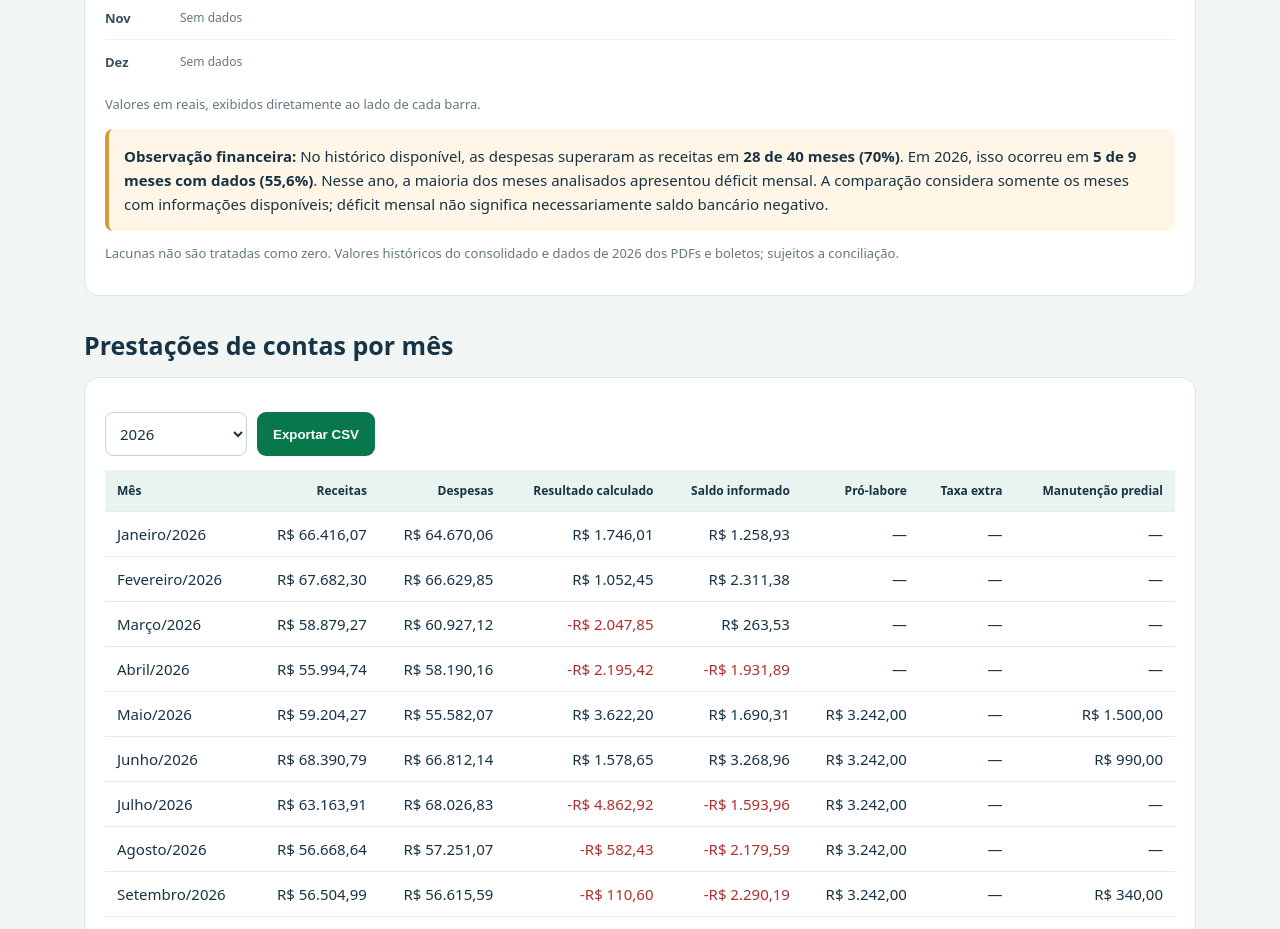
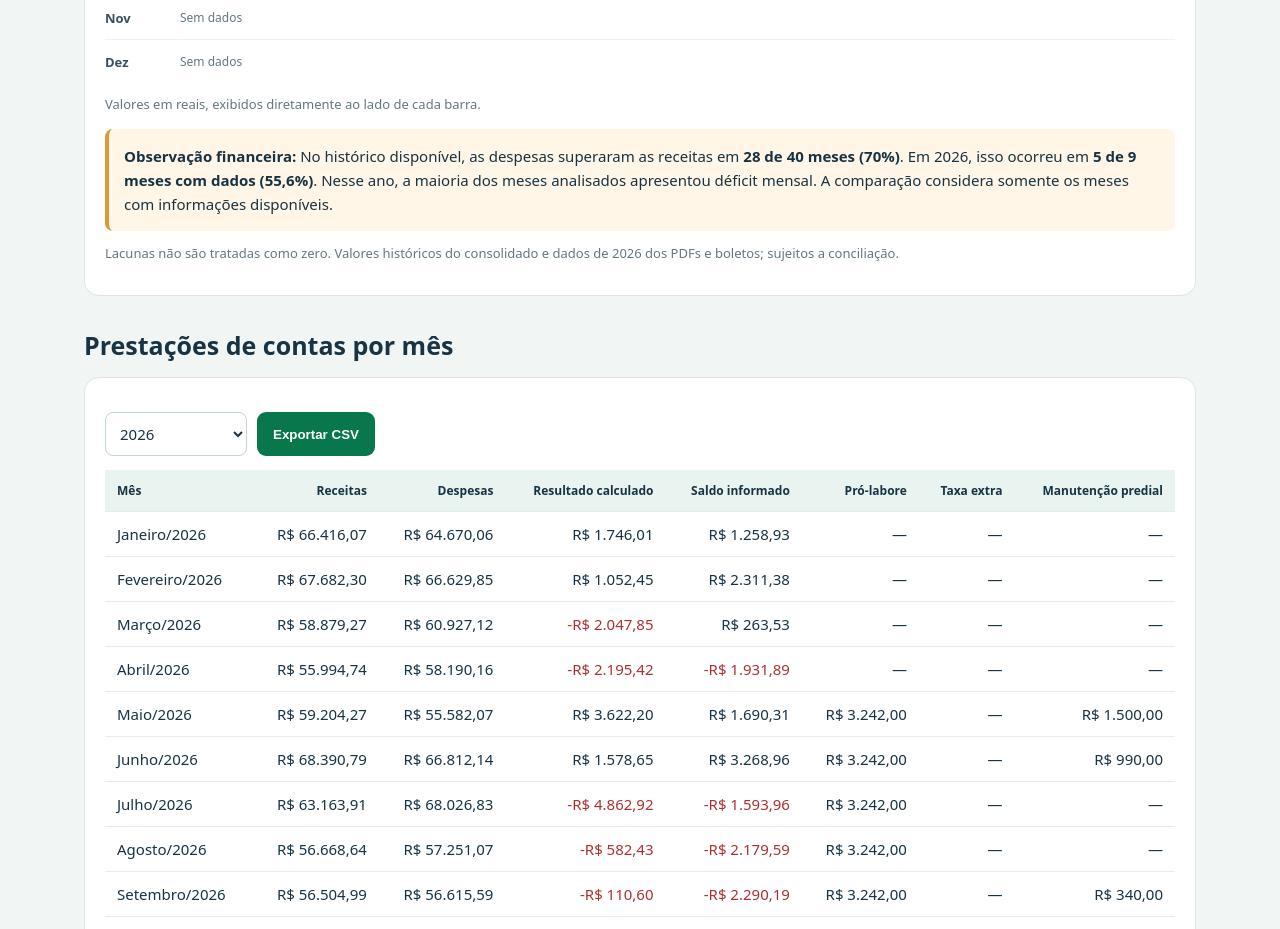
Before and after one commit to sstephanier/Transpar-ncia-Bosque, a plain HTML site: page index.html in a window 1280 px wide. Shown: the part 1300-2229 px from the top of the page. Drawn offline with Linux system fonts and the light colour scheme.

Commit message:
Refactor financial observation and chart functions
Updated financial observation logic to improve clarity and accuracy.

```diff
--- a/index.html
+++ b/index.html
@@ -25,7 +25,7 @@ const months=['Janeiro','Fevereiro','Março','Abril','Maio','Junho','Julho','Ago
 let y=+$('chartYear').value,flux=$('chartType').value==='fluxo',result=$('chartType').value==='resultado',rs=months.map((_,i)=>data.find(r=>r[0]===key(y,i)));
 let observed=rs.filter(Boolean),deficits=observed.filter(r=>r[2]>r[1]).length,allDeficits=data.filter(r=>r[2]>r[1]).length;
 let pct=(n,d)=>d?(100*n/d).toLocaleString('pt-BR',{maximumFractionDigits:1})+'%':'—';
-let obs=$('financialObservation');obs.innerHTML=`<b>Observação financeira:</b> No histórico disponível, as despesas superaram as receitas em <b>${allDeficits} de ${data.length} meses (${pct(allDeficits,data.length)})</b>. ${observed.length?`Em ${y}, isso ocorreu em <b>${deficits} de ${observed.length} meses com dados (${pct(deficits,observed.length)})</b>. ${deficits>observed.length/2?'Nesse ano, a maioria dos meses analisados apresentou déficit mensal.':''}`:'Não há dados para o ano selecionado.'} A comparação considera somente os meses com informações disponíveis; déficit mensal não significa necessariamente saldo bancário negativo.`;
+let obs=$('financialObservation');obs.innerHTML=`<b>Observação financeira:</b> No histórico disponível, as despesas superaram as receitas em <b>${allDeficits} de ${data.length} meses (${pct(allDeficits,data.length)})</b>. ${observed.length?`Em ${y}, isso ocorreu em <b>${deficits} de ${observed.length} meses com dados (${pct(deficits,observed.length)})</b>. ${deficits>observed.length/2?'Nesse ano, a maioria dos meses analisados apresentou déficit mensal.':''}`:'Não há dados para o ano selecionado.'} A comparação considera somente os meses com informações disponíveis.`;
 let vals=observed.flatMap(r=>flux?[r[1],r[2]]:[r[1]-r[2]]);
 if(!vals.length){$('graph').innerHTML='<p class="muted">Sem dados para o gráfico deste ano.</p>';return}
 let min=Math.min(0,...vals),max=Math.max(1,...vals),span=max-min,zero=-min/span*100;
```
